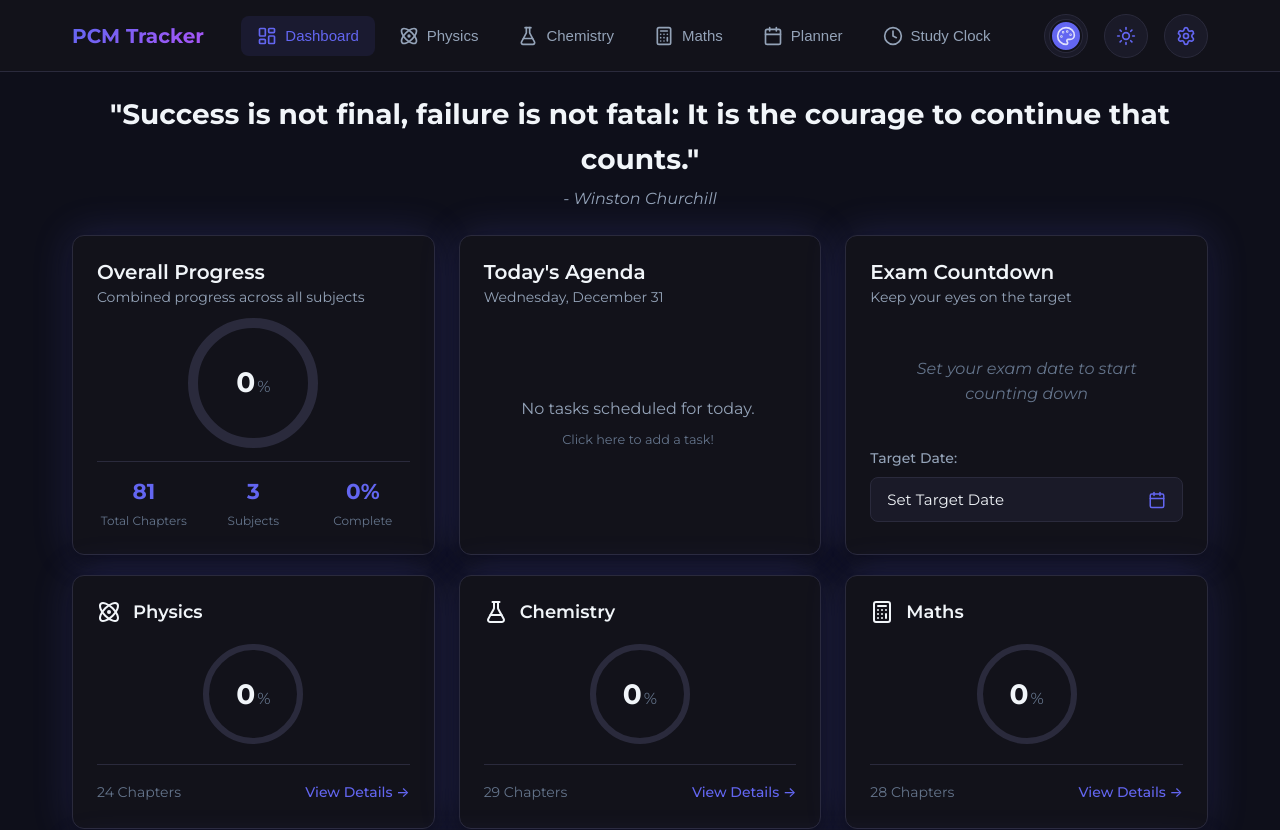
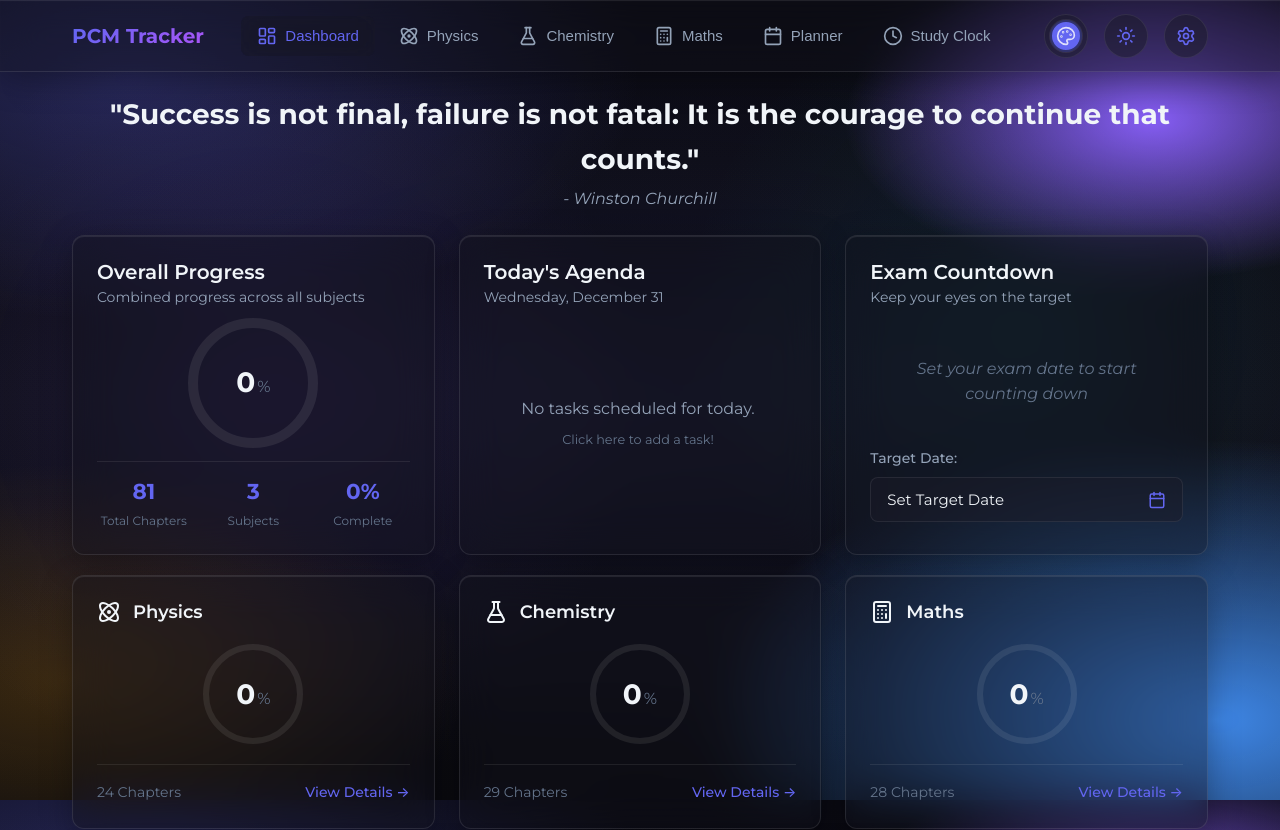
Before and after one commit to Namankatiyar/pcm-tracker, a React (Vite) app: page / in a window 1280 px wide. Shown: the top 830 px of the page. Built offline with nearby package versions, Linux system fonts and the light colour scheme.

Commit message:
added translucent glassmorphism ui

```diff
--- a/src/App.css
+++ b/src/App.css
@@ -54,13 +54,13 @@
   --bg-base: #0a0a0f;
   --bg-primary: color-mix(in srgb, var(--accent), var(--bg-base) 95%);
   /* Slightly stronger tint in dark mode */
-  --bg-secondary: #12121a;
-  --bg-tertiary: #1a1a28;
+  --bg-secondary: rgba(18, 18, 26, 0.6);
+  --bg-tertiary: rgba(26, 26, 40, 0.5);
   --text-primary: #f1f5f9;
   --text-secondary: #94a3b8;
   --text-muted: #64748b;
-  --border: #2a2a3c;
-  --border-hover: #3a3a52;
+  --border: rgba(255, 255, 255, 0.08);
+  --border-hover: rgba(255, 255, 255, 0.15);
 
   --accent-light: rgba(99, 102, 241, 0.15);
   --priority-high-bg: rgba(239, 68, 68, 0.12);
@@ -68,10 +68,118 @@
   --priority-low-bg: rgba(34, 197, 94, 0.12);
   --completed-bg: rgba(99, 102, 241, 0.12);
 
-  --shadow-sm: 0 1px 2px rgba(0, 0, 0, 0.2);
-  --shadow-md: 0 4px 6px -1px rgba(0, 0, 0, 0.3);
-  --shadow-lg: 0 10px 15px -3px rgba(0, 0, 0, 0.4);
-  --shadow-glow: 0 0 40px color-mix(in srgb, var(--accent), transparent 80%);
+  --shadow-sm: 0 1px 2px rgba(0, 0, 0, 0.3);
+  --shadow-md: 0 4px 6px -1px rgba(0, 0, 0, 0.4);
+  --shadow-lg: 0 10px 15px -3px rgba(0, 0, 0, 0.5);
+  --shadow-glow: 0 0 40px color-mix(in srgb, var(--accent), transparent 75%);
+
+  /* Glassmorphism Variables */
+  --glass-bg: rgba(18, 18, 26, 0.35);
+  --glass-bg-hover: rgba(26, 26, 40, 0.45);
+  --glass-blur: 20px;
+  --glass-border: rgba(255, 255, 255, 0.1);
+  --glass-border-light: rgba(255, 255, 255, 0.15);
+  --glass-inner-glow: inset 0 1px 1px rgba(255, 255, 255, 0.1);
+  --glass-shadow: 0 8px 32px rgba(0, 0, 0, 0.3);
+
+  /* Gradient Background - will be set per accent */
+  --gradient-start: color-mix(in srgb, var(--accent), #0a0a0f 85%);
+  --gradient-end: #0a0a0f;
+}
+
+/* ===== Dark Mode Glassmorphism Effects ===== */
+/* Apply glass effect to all major cards and panels */
+[data-theme="dark"] .overall-progress-card,
+[data-theme="dark"] .exam-countdown-card,
+[data-theme="dark"] .agenda-card,
+[data-theme="dark"] .task-log-card,
+[data-theme="dark"] .subject-card,
+[data-theme="dark"] .chapter-card,
+[data-theme="dark"] .study-clock-container,
+[data-theme="dark"] .timer-card,
+[data-theme="dark"] .stats-panel,
+[data-theme="dark"] .session-log-panel,
+[data-theme="dark"] .day-column,
+[data-theme="dark"] .monthly-calendar,
+[data-theme="dark"] .settings-panel,
+[data-theme="dark"] .modal-content,
+[data-theme="dark"] .view-toggles {
+  background: var(--glass-bg) !important;
+  backdrop-filter: blur(var(--glass-blur));
+  -webkit-backdrop-filter: blur(var(--glass-blur));
+  border: 1px solid var(--glass-border) !important;
+  box-shadow: var(--glass-inner-glow), var(--glass-shadow) !important;
+}
+
+/* Glass effect for nav items and buttons in dark mode */
+[data-theme="dark"] .nav-item:hover,
+[data-theme="dark"] .nav-item.active {
+  background: var(--glass-bg-hover);
+  backdrop-filter: blur(12px);
+}
+
+/* Glass effect for modals */
+[data-theme="dark"] .modal-overlay {
+  background: rgba(0, 0, 0, 0.6);
+  backdrop-filter: blur(8px);
+}
+
+/* Glass input fields */
+[data-theme="dark"] input,
+[data-theme="dark"] textarea,
+[data-theme="dark"] select {
+  background: rgba(0, 0, 0, 0.3) !important;
+  border-color: var(--glass-border) !important;
+  backdrop-filter: blur(8px);
+}
+
+[data-theme="dark"] input:focus,
+[data-theme="dark"] textarea:focus,
+[data-theme="dark"] select:focus {
+  border-color: var(--glass-border-light) !important;
+  box-shadow: var(--glass-inner-glow), 0 0 0 3px color-mix(in srgb, var(--accent), transparent 85%);
+}
+
+/* Glass buttons */
+[data-theme="dark"] .btn-primary,
+[data-theme="dark"] .primary-action-btn {
+  background: color-mix(in srgb, var(--accent), transparent 20%);
+  backdrop-filter: blur(12px);
+  border: 1px solid color-mix(in srgb, var(--accent), white 20%);
+  box-shadow: var(--glass-inner-glow);
+}
+
+[data-theme="dark"] .btn-secondary,
+[data-theme="dark"] .secondary-btn {
+  background: var(--glass-bg);
+  backdrop-filter: blur(12px);
+  border: 1px solid var(--glass-border);
+}
+
+/* Glass effect for tooltips and dropdowns */
+[data-theme="dark"] .dropdown,
+[data-theme="dark"] .color-picker-popup,
+[data-theme="dark"] .custom-color-modal-content {
+  background: var(--glass-bg);
+  backdrop-filter: blur(var(--glass-blur));
+  -webkit-backdrop-filter: blur(var(--glass-blur));
+  border: 1px solid var(--glass-border);
+  box-shadow: var(--glass-inner-glow), var(--glass-shadow);
+}
+
+/* Progress bars glass effect */
+[data-theme="dark"] .progress-bar,
+[data-theme="dark"] .progress-track {
+  background: rgba(0, 0, 0, 0.3);
+  backdrop-filter: blur(4px);
+}
+
+/* Task items glass effect */
+[data-theme="dark"] .planner-task,
+[data-theme="dark"] .agenda-item {
+  background: rgba(0, 0, 0, 0.25);
+  backdrop-filter: blur(8px);
+  border: 1px solid var(--glass-border);
 }
 
 /* ===== Reset & Base ===== */
@@ -96,6 +204,27 @@ body {
   line-height: 1.6;
   min-height: 100vh;
   transition: background-color var(--transition-normal), color var(--transition-normal);
+}
+
+[data-theme="dark"] body {
+  background:
+    /* Primary accent blob - top left */
+    radial-gradient(ellipse 80% 60% at 10% 10%, color-mix(in srgb, var(--accent), transparent 70%) 0%, transparent 50%),
+    /* Secondary accent blob - top right */
+    radial-gradient(ellipse 60% 50% at 90% 15%, color-mix(in srgb, var(--accent), #a855f7 50%) 0%, transparent 40%),
+    /* Warm accent - bottom left */
+    radial-gradient(ellipse 70% 60% at 5% 85%, color-mix(in srgb, #f59e0b, transparent 80%) 0%, transparent 45%),
+    /* Cool accent - bottom right */
+    radial-gradient(ellipse 80% 70% at 95% 90%, color-mix(in srgb, var(--accent), #06b6d4 40%) 0%, transparent 50%),
+    /* Center glow */
+    radial-gradient(ellipse 100% 80% at 50% 50%, color-mix(in srgb, var(--accent), transparent 92%) 0%, transparent 60%),
+    /* Subtle purple tint - mid left */
+    radial-gradient(circle at 20% 50%, color-mix(in srgb, #8b5cf6, transparent 88%) 0%, transparent 35%),
+    /* Subtle teal - mid right */
+    radial-gradient(circle at 80% 40%, color-mix(in srgb, #14b8a6, transparent 90%) 0%, transparent 30%),
+    /* Base dark gradient */
+    linear-gradient(180deg, #0a0a12 0%, #0f0f18 50%, #0a0a0f 100%);
+  background-attachment: fixed;
 }
 
 /* ===== App Layout ===== */
@@ -128,6 +257,14 @@ body {
   transition: all var(--transition-normal);
 }
 
+[data-theme="dark"] .header {
+  background: var(--glass-bg);
+  backdrop-filter: blur(var(--glass-blur));
+  -webkit-backdrop-filter: blur(var(--glass-blur));
+  border-bottom: 1px solid var(--glass-border);
+  box-shadow: var(--glass-inner-glow), var(--glass-shadow);
+}
+
 .header-content {
   max-width: var(--content-max-width);
   margin: 0 auto;
```
